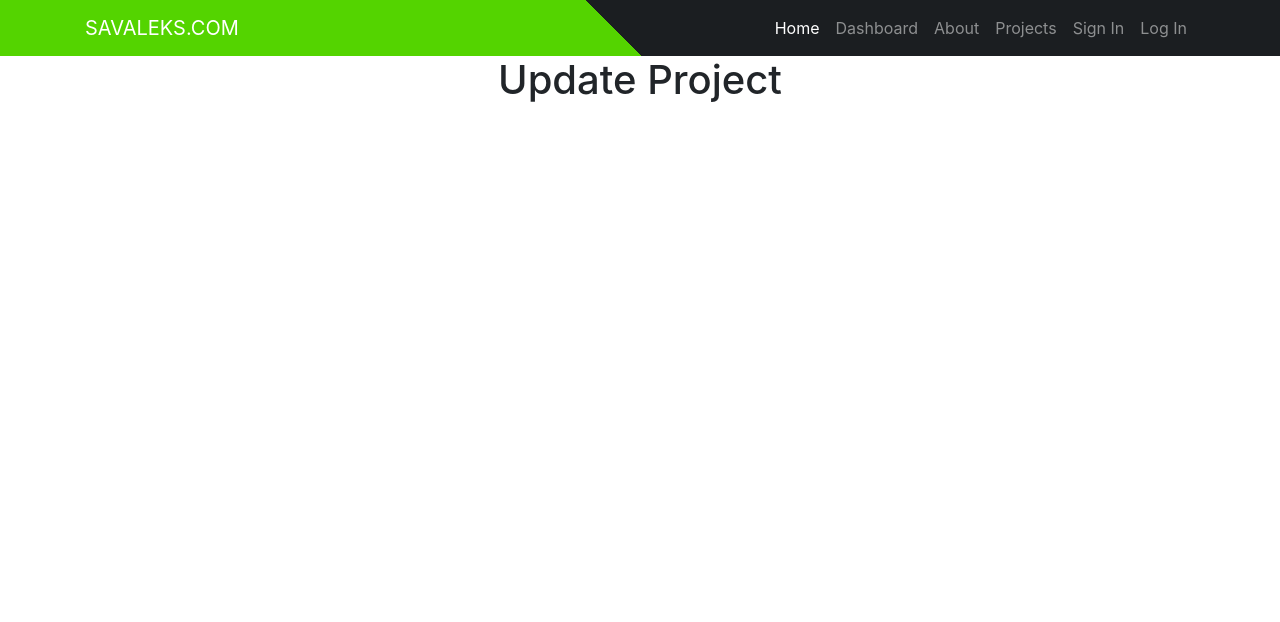
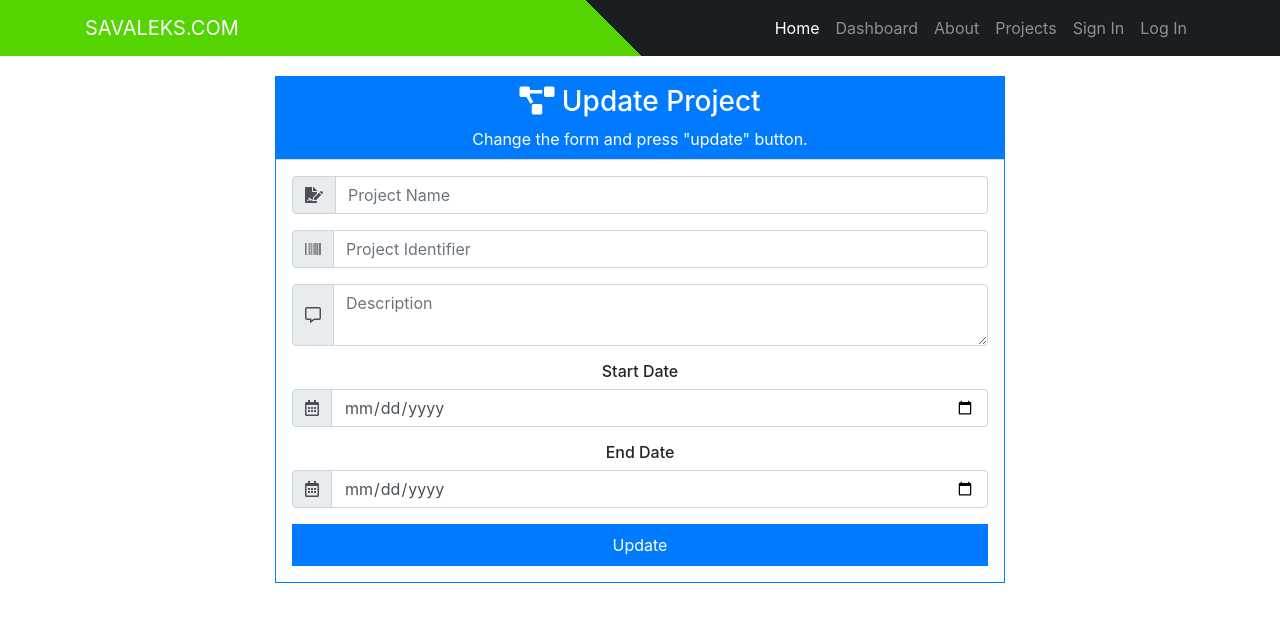
Before and after one commit to savaleks/ReactSpring-demo, a React (Create React App) app in the folder front-end-react/: page /updateProject/1 in a window 1280 px wide. Shown: the top 622 px of the page. Built offline with nearby package versions, Linux system fonts and the light colour scheme; no server answers.

Commit message:
update project

```diff
--- a/front-end-react/src/actions/projectAction.js
+++ b/front-end-react/src/actions/projectAction.js
@@ -1,5 +1,5 @@
 import axios from "axios";
-import {GET_ERRORS, GET_PROJECTS} from "./types";
+import {GET_ERRORS, GET_PROJECTS, GET_PROJECT} from "./types";
 
 export const createProject = (project, history) => async dispatch => {
     try {
@@ -20,3 +20,11 @@ export const getProjects = () => async dispatch => {
         payload: res.data
     })
 }
+
+export const getProject = (id, history) => async dispatch => {
+    const res = await axios.get(`http://localhost:8080/api/project/${id}`)
+    dispatch({
+        type: GET_PROJECT,
+        payload: res.data
+    })
+}
--- a/front-end-react/src/actions/types.js
+++ b/front-end-react/src/actions/types.js
@@ -1,2 +1,3 @@
 export const GET_ERRORS = "GET_ERRORS";
 export const GET_PROJECTS = "GET_PROJECTS";
+export const GET_PROJECT = "GET_PROJECT";
--- a/front-end-react/src/components/project/UpdateProject.js
+++ b/front-end-react/src/components/project/UpdateProject.js
@@ -1,11 +1,166 @@
-import React, { Component } from 'react'
+import React, { Component } from 'react';
+import classnames from "classnames";
+import {connect} from "react-redux";
+import {getProject, createProject} from "../../actions/projectAction";
+import PropTypes from "prop-types";
 
-export default class h1 extends Component {
+class UpdateProject extends Component {
+
+    constructor(){
+        super()
+        this.state = {
+            id:"",
+            projectName:"",
+            projectIdentifier:"",
+            description: "",
+            start_date:"",
+            end_date: ""
+        }
+        this.onChange = this.onChange.bind(this);
+        this.onSubmit = this.onSubmit.bind(this)
+    }
+
+    componentWillReceiveProps(nextProps){
+        const {
+            id,
+            projectName,
+            projectIdentifier,
+            description,
+            start_date,
+            end_date
+        } = nextProps.project;
+        this.setState({
+            id,
+            projectName,
+            projectIdentifier,
+            description,
+            start_date,
+            end_date
+        })
+    }
+
+    componentDidMount() {
+        const {id} = this.props.match.params;
+        this.props.getProject(id, this.props.history)
+    }
+
+    onChange(e){
+        this.setState({[e.target.name]:e.target.value})
+    }
+
+    onSubmit(e){
+        e.preventDefault()
+        const updateProject = {
+            id:this.state.id,
+            projectName:this.state.projectName,
+            projectIdentifier:this.state.projectIdentifier,
+            description: this.state.description,
+            start_date:this.state.start_date,
+            end_date: this.state.end_date
+        };
+        this.props.createProject(updateProject, this.props.history)
+    }
+
     render() {
         return (
-            <div>
-                <h1>Update Project</h1>
+            <div className="container" id="spacefromtop">
+                <div className="row justify-content-center">
+                    <div className="col-12 col-md-8 col-lg-8 pb-5">
+
+                        <form onSubmit={this.onSubmit}>
+                            <div className="card border-primary rounded-0">
+                                <div className="card-header p-0">
+                                    <div className="bg-primary text-white text-center py-2">
+                                        <h3><i className="fas fa-project-diagram"></i> Update Project</h3>
+                                        <p className="m-0">Change the form and press "update" button.</p>
+                                    </div>
+                                </div>
+                                <div className="card-body p-3">
+
+                                    <div className="form-group">
+                                        <div className="input-group mb-2">
+                                            <div className="input-group-prepend">
+                                                <div className="input-group-text"><i className="fas fa-file-signature"></i></div>
+                                            </div>
+                                            <input type="text" className={classnames("form-control")}
+                                            name="projectName"
+                                            value={this.state.projectName}
+                                            onChange={this.onChange}
+                                            placeholder="Project Name"/>
+                                        </div>
+
+                                    </div>
+                                    <div className="form-group">
+                                        <div className="input-group mb-2">
+                                            <div className="input-group-prepend">
+                                                <div className="input-group-text"><i className="fas fa-barcode"></i></div>
+                                            </div>
+                                            <input type="text" className={classnames("form-control") }
+                                            name="projectIdentifier"
+                                            value ={this.state.projectIdentifier}
+                                            onChange={this.onChange}
+                                            placeholder="Project Identifier"/>
+                                        </div>
+                                    </div>
+
+                                    <div className="form-group">
+                                        <div className="input-group mb-2">
+                                            <div className="input-group-prepend">
+                                                <div className="input-group-text"><i className="far fa-comment-alt"></i></div>
+                                            </div>
+                                            <textarea className={classnames("form-control")}
+                                            placeholder="Description" name="description"
+                                            value = {this.state.description}
+                                            onChange={this.onChange}></textarea>
+                                        </div>
+                                    </div>
+
+                                    <div className="form-group">
+                                    <h6>Start Date</h6>
+                                        <div className="input-group mb-2">
+                                            <div className="input-group-prepend">
+                                            <div className="input-group-text"><i className="far fa-calendar-alt"></i></div>
+                                            </div>
+                                            <input type="date" className="form-control" name="start_date"
+                                            value = {this.state.start_date}
+                                            onChange={this.onChange}/>
+                                        </div>
+                                    </div>
+
+                                    <div className="form-group">
+                                    <h6>End Date</h6>
+                                        <div className="input-group mb-2">
+                                            <div className="input-group-prepend">
+                                            <div className="input-group-text"><i className="far fa-calendar-alt"></i></div>
+                                            </div>
+                                            <input type="date" className="form-control" name="end_date"
+                                            value = {this.state.end_date}
+                                            onChange={this.onChange}/>
+                                        </div>
+                                    </div>
+
+                                    <div className="text-center">
+                                        <input type="submit" value="Update" className="btn btn-primary btn-block rounded-0 py-2"/>
+                                    </div>
+                                </div>
+
+                            </div>
+                        </form>
+                    </div>
+                </div>
             </div>
         )
     }
 }
+
+UpdateProject.propTypes = {
+    getProject:PropTypes.func.isRequired,
+    createProject: PropTypes.func.isRequired,
+    project: PropTypes.object.isRequired
+}
+
+const mapStateToProps = state => ({
+    project: state.project.project
+})
+
+export default connect(mapStateToProps, {getProject, createProject})(UpdateProject);
--- a/front-end-react/src/reducers/projectReducer.js
+++ b/front-end-react/src/reducers/projectReducer.js
@@ -1,4 +1,4 @@
-import {GET_PROJECTS} from "../actions/types";
+import {GET_PROJECTS, GET_PROJECT} from "../actions/types";
 
 const initialState = {
     projects: [],
@@ -13,6 +13,11 @@ export default function(state = initialState, action){
             ...state,
             projects: action.payload
         }
+        case GET_PROJECT:
+            return{
+                ...state,
+                project: action.payload
+            }
         default:
             return state;
     }
```
